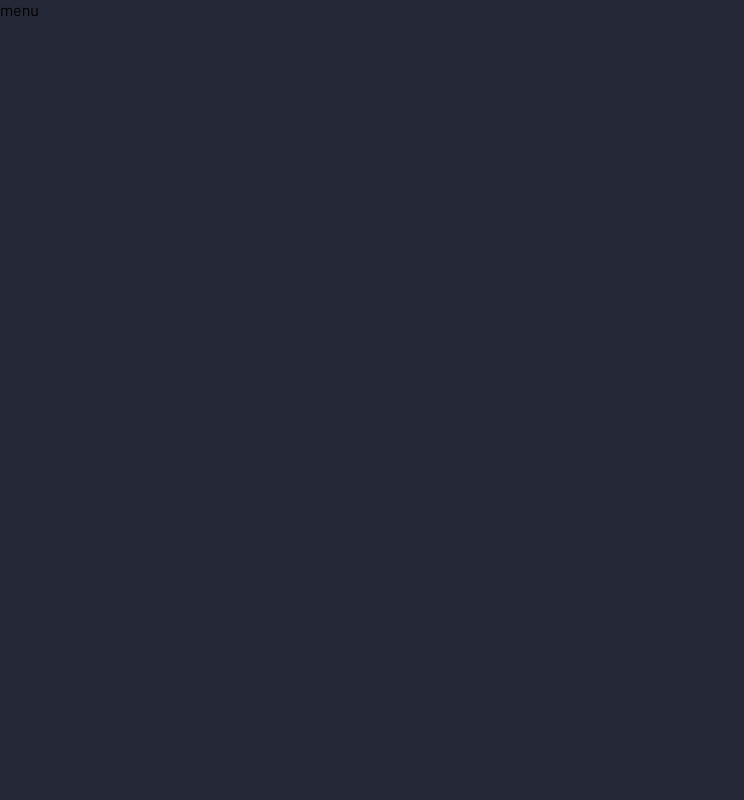
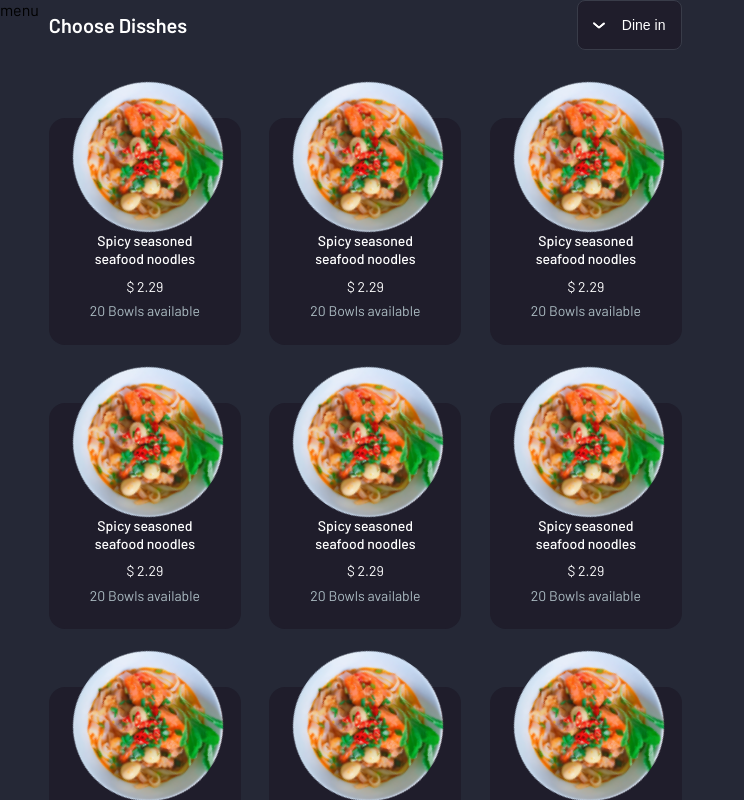
Before and after one commit to Bunyod1202/react-foods, a React (Create React App) app: page / in a window 1280 px wide. Shown: the whole page, without its empty margins (0-744 px from the left). Built offline with nearby package versions, Linux system fonts and the light colour scheme.

Commit message:
Page 1 done

```diff
--- /dev/null
+++ b/src/components/Foods/Foods.js
@@ -0,0 +1,18 @@
+import React from "react"
+import FoodsItem from "./FoodsItem/FoodsItem"
+import FoodsForm from "./FoodsForm/FoodsForm"
+import "./foods.scss"
+
+function Foods() {
+  return (
+    <>
+      <div className="foods-wrap">
+        <FoodsForm />
+        <ul className="foods-list">
+          <FoodsItem />
+        </ul>
+      </div>
+    </>
+  )
+}
+export default Foods
--- /dev/null
+++ b/src/components/Foods/FoodsForm/FoodsForm.js
@@ -0,0 +1,19 @@
+import "./foodsform.scss"
+
+function FoodsForm(){
+    return(
+        <div className="foodsform-box">
+            <h2 className="foodsform-title">Choose Disshes</h2>
+            <form >
+                <select className="foodsform-select">
+                    <option >Dine in</option>
+                    <option >Dine in</option>
+                    <option >Dine in</option>
+                    <option >Dine in</option>
+                    <option >Dine in</option>
+                </select>
+            </form>
+        </div>
+    )
+}
+export default FoodsForm;
--- /dev/null
+++ b/src/components/Foods/FoodsForm/foodsform.scss
@@ -0,0 +1,29 @@
+.foodsform-box {
+  display: flex;
+  align-items: center;
+  justify-content: space-between;
+  margin-bottom: 68px;
+}
+.foodsform-title {
+  font-weight: 600;
+  font-size: 20px;
+  line-height: 140%;
+  color: #ffffff;
+}
+.foodsform-select {
+  display: flex;
+  align-items: center;
+  padding: 15px 15px 15px 44px;
+  font-weight: 500;
+  font-size: 14px;
+  line-height: 130%;
+  color: #ffffff;
+  background: #1f1d2b;
+  border: 1px solid #393c49;
+  border-radius: 8px;
+  background-image: url("../../../assets/images/arrowdown.svg");
+  background-repeat: no-repeat;
+  background-position: calc(50% + -30px);
+  background-size: 20px;
+  appearance: none;
+}
--- /dev/null
+++ b/src/components/Foods/FoodsItem/FoodsItem.js
@@ -0,0 +1,33 @@
+import FoodsImg from "../../../assets/images/foods1.png"
+import "./foodsitem.scss"
+
+function FoodsItem() {
+  const foodsItem = [
+    {
+      img: FoodsImg,
+      title: "Spicy seasoned seafood noodles",
+      price: "$ 2.29",
+      span: "20 Bowls available",
+    },
+  ]
+  let foodsItem1 = Array(12).fill(...foodsItem)
+  return (
+    <>
+      {foodsItem1.map((element) => (
+        <li className="foods-item" key={element.title}>
+          <img
+            className="foods-img"
+            src={element.img}
+            width="150"
+            height="150"
+            alt={element.title}
+          />
+          <h3 className="foods-title">{element.title}</h3>
+          <p className="foods-price">{element.price}</p>
+          <span className="foods-bowls">{element.span}</span>
+        </li>
+      ))}
+    </>
+  )
+}
+export default FoodsItem
--- /dev/null
+++ b/src/components/Foods/FoodsItem/foodsitem.scss
@@ -0,0 +1,57 @@
+.foods-item {
+  position: relative;
+  width: 192px;
+  margin-bottom: 58px;
+  padding: 114px 24px 24px 24px;
+  text-align: center;
+  background: #1f1d2b;
+  border-radius: 16px;
+}
+.foods-img{
+    position: absolute;
+    top: -36px;
+}
+.foods-title {
+  margin-bottom: 8px;
+  font-weight: 500;
+  font-size: 14px;
+  line-height: 130%;
+  text-align: center;
+  color: #ffffff;
+}
+.foods-price {
+  margin-bottom: 4px;
+  font-size: 14px;
+  line-height: 140%;
+  text-align: center;
+  color: #ffffff;
+}
+.foods-bowls {
+  font-size: 14px;
+  line-height: 140%;
+  text-align: center;
+  color: #abbbc2;
+}
+.foods-img {
+  border-radius: 50%;
+}
+.foods-img {
+  animation: 5s linear 0s normal none infinite running rot;
+  -webkit-animation: 5s linear 0s normal none infinite running rot;
+}
+@keyframes rot {
+  0% {
+    transform: rotate(0deg);
+  }
+  100% {
+    transform: rotate(360deg);
+  }
+}
+@-webkit-keyframes rot {
+  0% {
+    transform: rotate(0deg);
+  }
+  100% {
+    transform: rotate(360deg);
+  }
+}
--- /dev/null
+++ b/src/components/Foods/foods.scss
@@ -0,0 +1,23 @@
+.foods-wrap {
+  overflow: scroll;
+  width: 682px;
+  height: 100vh;
+  padding: 0px 39px 0px 10px;
+}
+.foods-list {
+  display: flex;
+  flex-wrap: wrap;
+  justify-content: space-between;
+}
+.foods-wrap::-webkit-scrollbar {
+  width: 1em;
+}
+
+.foods-wrap::-webkit-scrollbar-track {
+  box-shadow: inset 0 0 6px rgba(0, 0, 0, 0.3);
+}
+
+.foods-wrap::-webkit-scrollbar-thumb {
+  background-color: darkgrey;
+  outline: 1px solid slategrey;
+}
--- a/src/index.js
+++ b/src/index.js
@@ -1,14 +1,11 @@
-import React from 'react';
-import ReactDOM from 'react-dom/client';
-import { BrowserRouter } from 'react-router-dom';
-import App from './App';
+import React from "react"
+import ReactDOM from "react-dom/client"
+import { BrowserRouter } from "react-router-dom"
+import App from "./App"
 
-
-const root = ReactDOM.createRoot(document.getElementById('root'));
+const root = ReactDOM.createRoot(document.getElementById("root"))
 root.render(
-  <React.StrictMode>
-    <BrowserRouter>
-      <App />
-    </BrowserRouter>
-  </React.StrictMode>
-);
+  <BrowserRouter>
+    <App />
+  </BrowserRouter>
+)
--- a/src/pages/Home.js
+++ b/src/pages/Home.js
@@ -1,9 +1,10 @@
 import React from 'react';
+import Foods from '../components/Foods/Foods';
+export const Home = () => {
 
-export const Home = () => {
   return (
     <div>
-
+      <Foods/>
     </div>
   );
 };
```
Also changed, not shown: src/assets/images/arrowdown.svg (added), src/assets/images/foods1.png (added).
